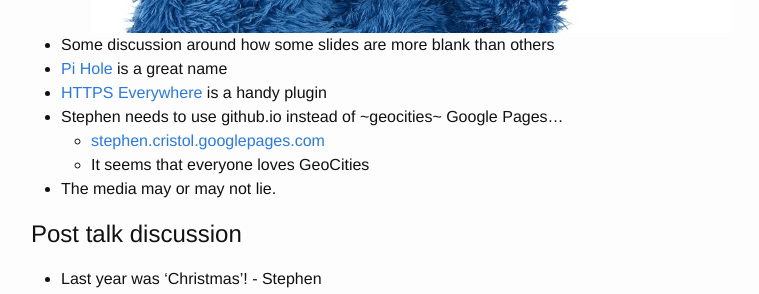
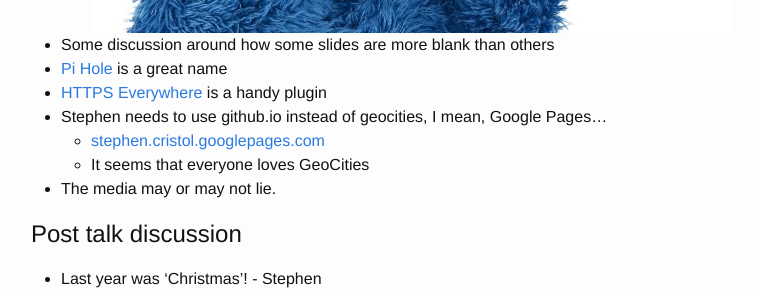
Before and after one commit to Woody2143/woody2143.github.io, a Jekyll site: the page built from _posts/2016-01-07-atlantapm.markdown, in a window 1280 px wide and 900 px high, scrolled down 1149 px. Shown: the part 152-446 px from the top of the window, without its empty margins (239-998 px from the left). Built offline with Jekyll 4.4.1, drawn with Linux system fonts in a browser that asks for light colours.

Commit message:
Updated 2016-01-07-atlantapm.markdown

```diff
--- a/_posts/2016-01-07-atlantapm.markdown
+++ b/_posts/2016-01-07-atlantapm.markdown
@@ -55,7 +55,7 @@ Notes from the January Atlanta Perl Mongers meeting.
 - Some discussion around how some slides are more blank than others
 - [Pi Hole](http://pi-hole.net/) is a great name
 - [HTTPS Everywhere](https://www.eff.org/https-everywhere) is a handy plugin
-- Stephen needs to use github.io instead of ~geocities~ Google Pages...
+- Stephen needs to use github.io instead of geocities, I mean, Google Pages...
   - [stephen.cristol.googlepages.com](https://stephen.cristol.googlepages.com)
   - It seems that everyone loves GeoCities
 
```
